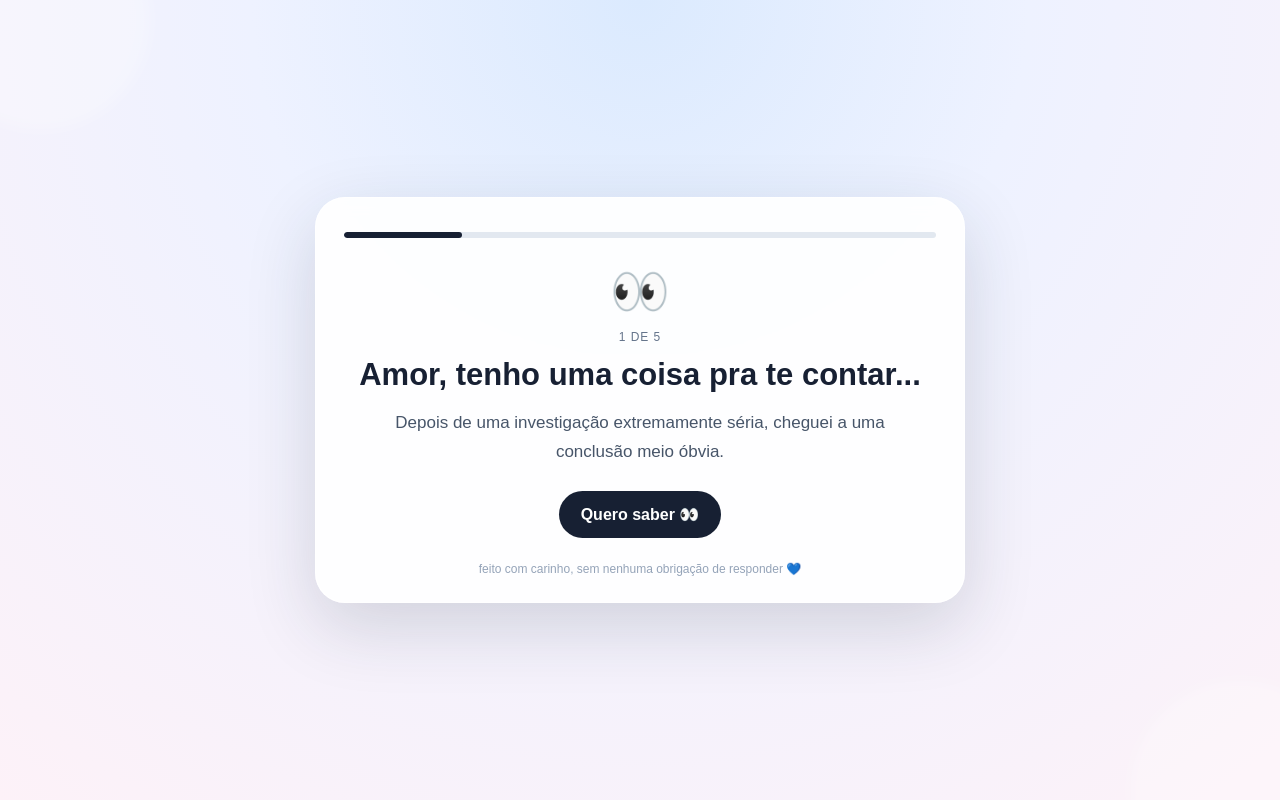
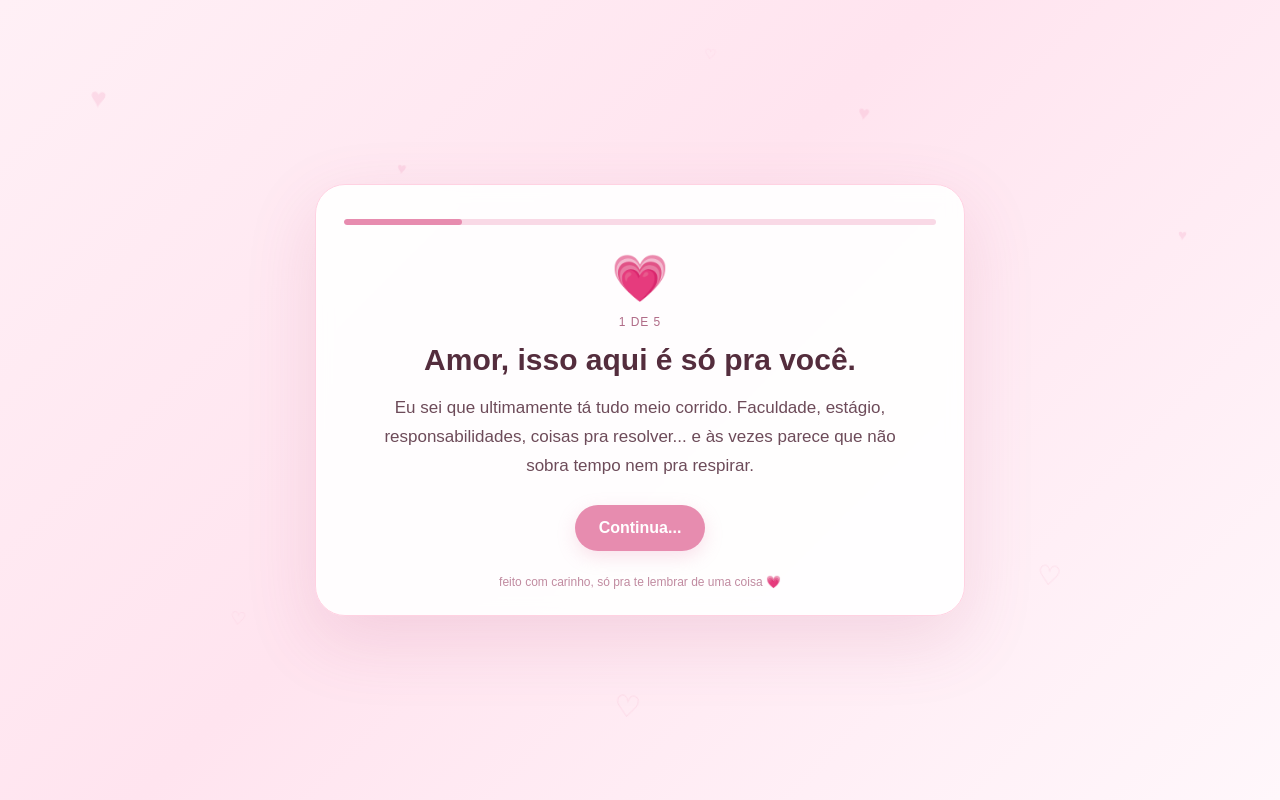
Before and after one commit to ryansk011/pausa-pra-voce, a plain HTML site: page index.html in a window 1280 px wide. Drawn offline with Linux system fonts and the light colour scheme.

Commit message:
Deixar surpresa mais acolhedora e com tema rosa

```diff
--- a/index.html
+++ b/index.html
@@ -3,42 +3,44 @@
 <head>
 <meta charset="utf-8">
 <meta name="viewport" content="width=device-width,initial-scale=1">
-<title>Uma pausa pra você 💙</title>
+<title>Pra você, amor 💗</title>
 <style>
 *{box-sizing:border-box}
-body{margin:0;min-height:100vh;font-family:Arial,sans-serif;background:radial-gradient(circle at top,#dbeafe 0,#eef2ff 38%,#fdf2f8 100%);display:flex;align-items:center;justify-content:center;color:#172033;padding:20px;overflow-x:hidden}
-body:before,body:after{content:"";position:fixed;width:220px;height:220px;border-radius:50%;background:rgba(255,255,255,.28);filter:blur(8px);z-index:-1}
-body:before{top:-90px;left:-70px}body:after{bottom:-100px;right:-70px}
-.card{width:min(650px,100%);background:rgba(255,255,255,.9);border:1px solid rgba(255,255,255,.8);border-radius:30px;padding:34px 28px 26px;box-shadow:0 24px 70px rgba(31,41,55,.16);text-align:center;position:relative;overflow:hidden;backdrop-filter:blur(8px)}
-.progress{height:6px;background:#e2e8f0;border-radius:99px;overflow:hidden;margin-bottom:26px}.progress span{display:block;height:100%;background:#172033;border-radius:99px;transition:width .35s ease}
-.emoji{font-size:48px;margin:2px 0 10px}.step{font-size:12px;color:#64748b;margin-bottom:14px;letter-spacing:.08em;text-transform:uppercase}.title{font-size:31px;font-weight:800;line-height:1.12;margin:0 0 16px}.text{font-size:17px;line-height:1.7;color:#475569;margin:0 auto 24px;max-width:530px}
-.box{background:#f8fafc;border-radius:20px;padding:18px;text-align:left;margin:18px auto 25px;max-width:500px;border:1px solid #e2e8f0}.box div{padding:7px 0}
-.btns{display:flex;gap:12px;justify-content:center;flex-wrap:wrap}button{border:0;border-radius:999px;padding:14px 22px;font-size:16px;font-weight:700;cursor:pointer;background:#172033;color:white;transition:.18s}button:hover{transform:translateY(-2px);box-shadow:0 8px 20px rgba(0,0,0,.12)}
-.tiny{margin-top:24px;font-size:12px;color:#94a3b8}.fade{animation:fade .4s ease}@keyframes fade{from{opacity:0;transform:translateY(10px)}to{opacity:1;transform:none}}
-.final{font-size:18px}.signature{margin-top:22px;font-size:14px;color:#64748b}
+body{margin:0;min-height:100vh;font-family:Arial,sans-serif;background:linear-gradient(135deg,#fff0f6,#ffe4ef 45%,#fff7fb);display:flex;align-items:center;justify-content:center;color:#3b2631;padding:20px;overflow:hidden;position:relative}
+.hearts{position:fixed;inset:0;pointer-events:none;overflow:hidden;z-index:0}
+.heart{position:absolute;color:#f4a6c4;opacity:.28;font-size:22px;animation:float linear infinite}
+.heart:nth-child(1){left:7%;top:12%;font-size:28px;animation-duration:8s}.heart:nth-child(2){left:18%;top:78%;font-size:18px;animation-duration:11s}.heart:nth-child(3){left:31%;top:22%;font-size:16px;animation-duration:9s}.heart:nth-child(4){left:48%;top:88%;font-size:30px;animation-duration:12s}.heart:nth-child(5){left:67%;top:15%;font-size:20px;animation-duration:10s}.heart:nth-child(6){left:81%;top:72%;font-size:27px;animation-duration:9s}.heart:nth-child(7){left:92%;top:30%;font-size:15px;animation-duration:13s}.heart:nth-child(8){left:55%;top:8%;font-size:14px;animation-duration:10s}
+@keyframes float{0%,100%{transform:translateY(0) rotate(-8deg)}50%{transform:translateY(-18px) rotate(8deg)}}
+.card{z-index:1;width:min(650px,100%);background:rgba(255,255,255,.92);border:1px solid #ffd2e2;border-radius:30px;padding:34px 28px 26px;box-shadow:0 24px 70px rgba(183,76,119,.15);text-align:center;backdrop-filter:blur(8px)}
+.progress{height:6px;background:#f9d9e6;border-radius:99px;overflow:hidden;margin-bottom:26px}.progress span{display:block;height:100%;background:#e78caf;border-radius:99px;transition:width .35s ease}
+.emoji{font-size:46px;margin:2px 0 10px}.step{font-size:12px;color:#b06b87;margin-bottom:14px;letter-spacing:.08em;text-transform:uppercase}.title{font-size:30px;font-weight:800;line-height:1.15;margin:0 0 16px;color:#542d3d}.text{font-size:17px;line-height:1.7;color:#6d4b59;margin:0 auto 24px;max-width:530px}
+.btns{display:flex;justify-content:center}button{border:0;border-radius:999px;padding:14px 24px;font-size:16px;font-weight:700;cursor:pointer;background:#e78caf;color:white;transition:.18s;box-shadow:0 6px 18px rgba(231,140,175,.25)}button:hover{transform:translateY(-2px)}
+.tiny{margin-top:24px;font-size:12px;color:#c18ba0}.fade{animation:fade .4s ease}@keyframes fade{from{opacity:0;transform:translateY(10px)}to{opacity:1;transform:none}}
+.final{font-size:18px}.signature{margin-top:22px;font-size:14px;color:#a46b82}
 @media(max-width:480px){.card{padding:28px 20px 22px}.title{font-size:27px}.text{font-size:16px}}
 </style>
 </head>
 <body>
+<div class="hearts"><span class="heart">♥</span><span class="heart">♡</span><span class="heart">♥</span><span class="heart">♡</span><span class="heart">♥</span><span class="heart">♡</span><span class="heart">♥</span><span class="heart">♡</span></div>
 <main class="card">
 <div class="progress"><span id="bar"></span></div>
 <div id="screen" class="fade"></div>
-<div class="tiny">feito com carinho, sem nenhuma obrigação de responder 💙</div>
+<div class="tiny">feito com carinho, só pra te lembrar de uma coisa 💗</div>
 </main>
 <script>
 const screens=[
-{emoji:"👀",title:"Amor, tenho uma coisa pra te contar...",text:"Depois de uma investigação extremamente séria, cheguei a uma conclusão meio óbvia.",button:"Quero saber 👀"},
-{emoji:"🫵🏻",title:"O problema é você, princesa.",text:"Porque eu gosto muito de ficar perto de você. Gosto das nossas conversas, das besteiras, das risadas e daqueles momentos em que a gente simplesmente fica de boa juntos.\n\nE sim... às vezes bate aquela saudadezinha. Mas prometo não fazer um drama sobre isso kkkkk.",button:"Tá, e sábado?"},
-{emoji:"🗓️",title:"Sábado. 💙",text:"Bebê, eu tô bem ansioso pra te ver. Quero chegar aí, ficar pertinho, conversar, rir, te abraçar, te beijar e ficar de bobeira com você.\n\nE não tô indo com uma expectativa de como o dia precisa ser. Se a gente fizer mil coisas, ótimo. Se ficar só conversando, ótimo também.\n\nSe rolar alguma coisa a mais, maravilhoso. Se não rolar, também. Eu só quero aproveitar um tempinho com você, amor.",button:"Mas eu sei de uma coisa..."},
-{emoji:"🤍",title:"Eu sei que você tá na correria.",text:"Faculdade, estágio, um milhão de coisas e provavelmente uma cabeça cheia. Então fica tranquila, neném.\n\nSe a gente não conseguir conversar tanto agora, tá tudo bem. Quando você tiver um tempinho, a gente conversa e coloca o papo em dia.\n\nEu não quero ser mais uma cobrança no meio da sua rotina. Só quero que você saiba que, quando precisar, pode contar comigo.",button:"Última coisa..."},
-{emoji:"🥹",title:"Eu só quero que você saiba disso.",text:"Eu gosto de você, princesa. Gosto de estar com você e gosto do jeito que a gente é quando tá junto.\n\nEntão sábado eu só quero te ver, te dar um abraço apertado, ficar pertinho e aproveitar você. Sem pressão, sem roteiro e sem precisar transformar tudo em alguma coisa.\n\nE quando você precisar de mim, seja pra conversar, reclamar, rir, jogar, assistir alguma coisa ou simplesmente ficar quietinha... eu tô aqui. 💙",final:true}
+{emoji:"💗",title:"Amor, isso aqui é só pra você.",text:"Eu sei que ultimamente tá tudo meio corrido. Faculdade, estágio, responsabilidades, coisas pra resolver... e às vezes parece que não sobra tempo nem pra respirar.",button:"Continua..."},
+{emoji:"🌷",title:"Então eu queria te lembrar de uma coisa.",text:"Você não precisa dar conta de tudo ao mesmo tempo, princesa. E muito menos precisa se preocupar em estar disponível o tempo todo pra mim.\n\nSe estiver cansada, descansa. Se estiver ocupada, cuida das suas coisas. Se precisar de um tempo, aproveita seu tempo. Tá tudo bem.",button:"Mas e eu?"},
+{emoji:"🤍",title:"Eu tô aqui, neném.",text:"Sem cobrança. Sem pressão. Sem você precisar me dar nada em troca.\n\nSe quiser conversar, eu te escuto. Se quiser reclamar, pode reclamar comigo. Se quiser rir e falar besteira, eu tô dentro. Se quiser jogar ou assistir alguma coisa, também.\n\nE se você só quiser ficar quietinha, eu fico do seu lado também.",button:"E sábado?"},
+{emoji:"🩷",title:"Sobre sábado...",text:"Eu tô ansioso pra te ver, bebê. Mas não porque espero que o sábado tenha que ser de um jeito específico.\n\nQuero só estar com você. Te abraçar, te beijar, ficar pertinho, conversar, rir, fazer nada... o que der vontade.\n\nSe a gente fizer mil coisas, ótimo. Se passar a tarde deitada conversando, ótimo também. O importante pra mim é poder passar um tempinho com você.",button:"Última coisinha..."},
+{emoji:"🥹",title:"E se em algum momento ficar pesado...",text:"Lembra que você não precisa carregar tudo sozinha, amor.\n\nEu não quero ser mais uma preocupação na sua cabeça. Quero ser justamente aquela pessoa que você sabe que pode chamar quando precisar.\n\nEntão vai no seu ritmo. Cuida de você. Faz o que você precisa fazer. E quando sobrar um tempinho, a gente conversa, ri e mata a saudade das nossas besteiras.\n\nEu vou estar aqui. 💗",final:true}
 ];
 let i=0;
 function render(){
 const s=screens[i],el=document.getElementById("screen");
 document.getElementById("bar").style.width=((i+1)/screens.length*100)+"%";
 el.className="fade";
-el.innerHTML='<div class="emoji">'+s.emoji+'</div><div class="step">'+(i+1)+' de '+screens.length+'</div><h1 class="title">'+s.title+'</h1><p class="text '+(s.final?'final':'')+'">'+s.text.replace(/\n/g,"<br>")+'</p>'+(s.final?'':'<div class="btns"><button onclick="next()">'+s.button+'</button></div>')+(s.final?'<div class="signature"><br><i>PS: sim, eu fiz um site inteiro pra você. Não se acostuma kkkkk 💙</i></div>':'');
+el.innerHTML='<div class="emoji">'+s.emoji+'</div><div class="step">'+(i+1)+' de '+screens.length+'</div><h1 class="title">'+s.title+'</h1><p class="text '+(s.final?'final':'')+'">'+s.text.replace(/\n/g,"<br>")+'</p>'+(s.final?'<div class="signature">Até sábado, princesa. 💗<br><br><i>PS: isso aqui não é uma cobrança. É só um lembrete de que eu tô do seu lado.</i></div>':'<div class="btns"><button onclick="next()">'+s.button+'</button></div>');
 }
 function next(){if(i<screens.length-1){i++;render()}}
 render();
```
